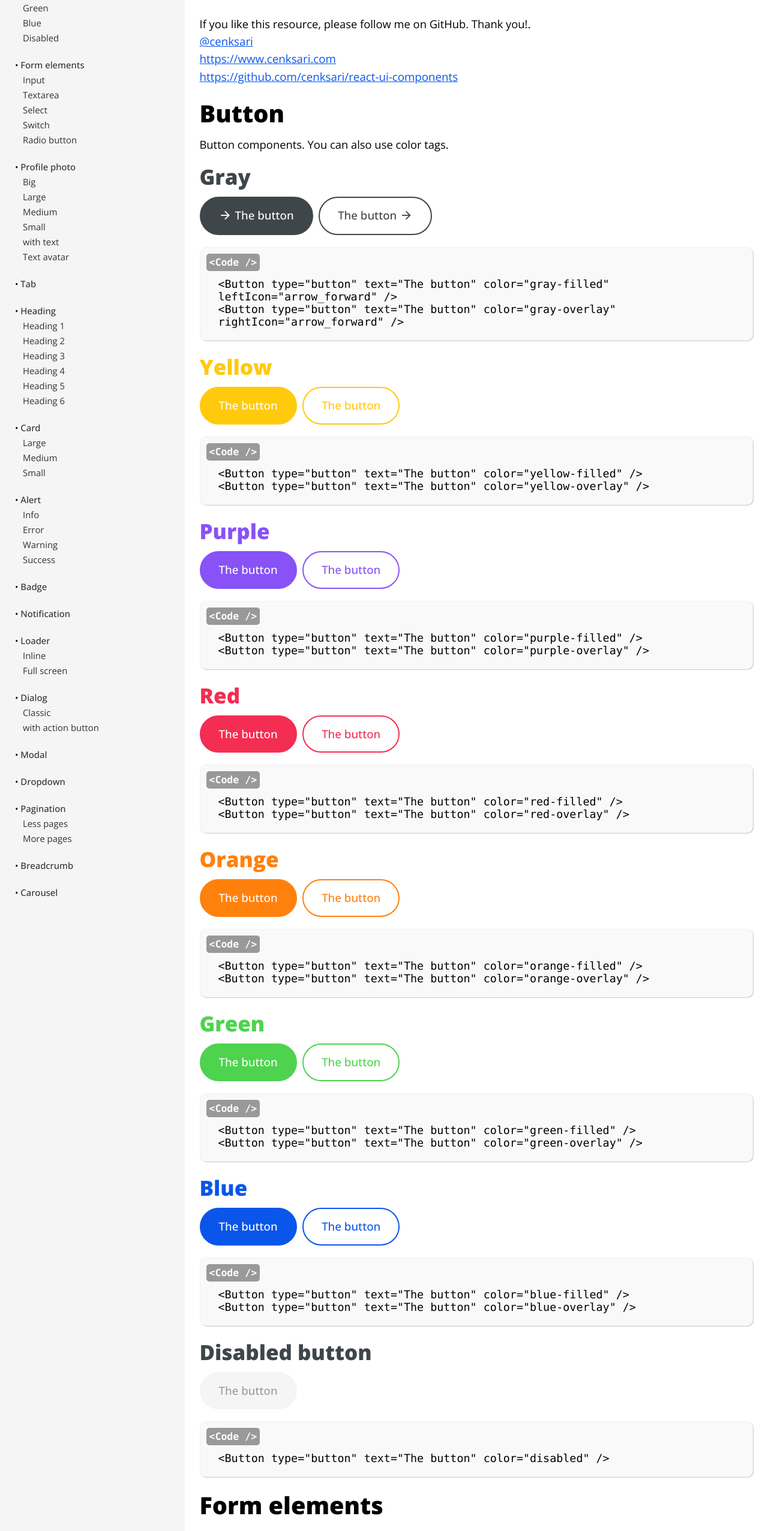
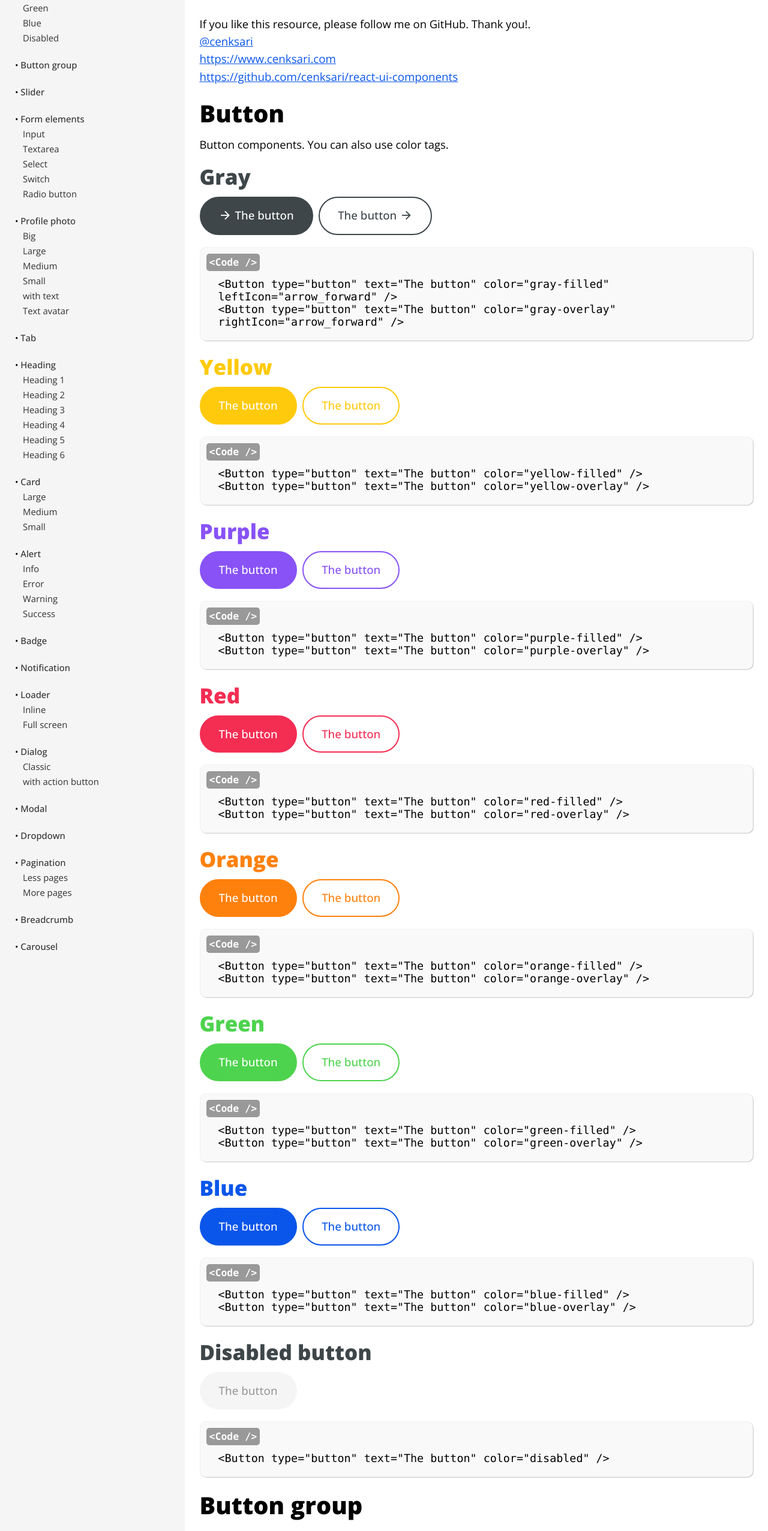
Before and after one commit to cenksari/react-ui-components, a React (Create React App) app: page / in a window 1280 px wide. Shown: the part 237-2790 px from the top of the page at 60% size. Built offline with nearby package versions, Linux system fonts and the light colour scheme.

Commit message:
new components

```diff
--- a/src/App.js
+++ b/src/App.js
@@ -10,12 +10,14 @@ import Buttons from './pages/Buttons';
 import Tabbars from './pages/Tabbars';
 import Loaders from './pages/Loaders';
 import Dialogs from './pages/Dialogs';
+import Sliders from './pages/Sliders';
 import Headings from './pages/Headings';
 import Carousels from './pages/Carousels';
 import Dropdowns from './pages/Dropdowns';
 import Paginations from './pages/Paginations';
 import Breadcrumbs from './pages/Breadcrumbs';
 import FormElements from './pages/FormElements';
+import ButtonGroups from './pages/ButtonGroups';
 import ProfilePhotos from './pages/ProfilePhotos';
 import Notifications from './pages/Notifications';
 
@@ -53,6 +55,22 @@ function App() {
             text='Button components. You can also use color tags.'
           >
             <Buttons />
+          </Section>
+
+          <Section
+            anchor='button-groups'
+            title='Button group'
+            text='Button group components. You can also use color tags.'
+          >
+            <ButtonGroups />
+          </Section>
+
+          <Section
+            anchor='sliders'
+            title='Slider'
+            text='Slider group components. You can also use color tags.'
+          >
+            <Sliders />
           </Section>
 
           <Section anchor='form-elements' title='Form elements' text='Basic form elements list.'>
--- /dev/null
+++ b/src/pages/ButtonGroups.js
@@ -0,0 +1,10 @@
+import Row from '../components/Containers/Row';
+
+const ButtonGroups = () => (
+  <Row className='margin-bottom'>
+    <p>Coming soon!</p>
+    <code>coming soon</code>
+  </Row>
+);
+
+export default ButtonGroups;
--- a/src/pages/Menu.js
+++ b/src/pages/Menu.js
@@ -66,6 +66,22 @@ const Menu = ({ menuState }) => {
           <li className='indent'>
             <a href='#b-disabled' onClick={handleClickScroll}>
               Disabled
+            </a>
+          </li>
+        </ul>
+        <ul>
+          <li>
+            &bull;{' '}
+            <a href='#button-groups' onClick={handleClickScroll}>
+              Button group
+            </a>
+          </li>
+        </ul>
+        <ul>
+          <li>
+            &bull;{' '}
+            <a href='#sliders' onClick={handleClickScroll}>
+              Slider
             </a>
           </li>
         </ul>
--- /dev/null
+++ b/src/pages/Sliders.js
@@ -0,0 +1,10 @@
+import Row from '../components/Containers/Row';
+
+const Sliders = () => (
+  <Row className='margin-bottom'>
+    <p>Coming soon!</p>
+    <code>coming soon</code>
+  </Row>
+);
+
+export default Sliders;
```
Also changed, not shown: screenshots/screenshot1.png.
